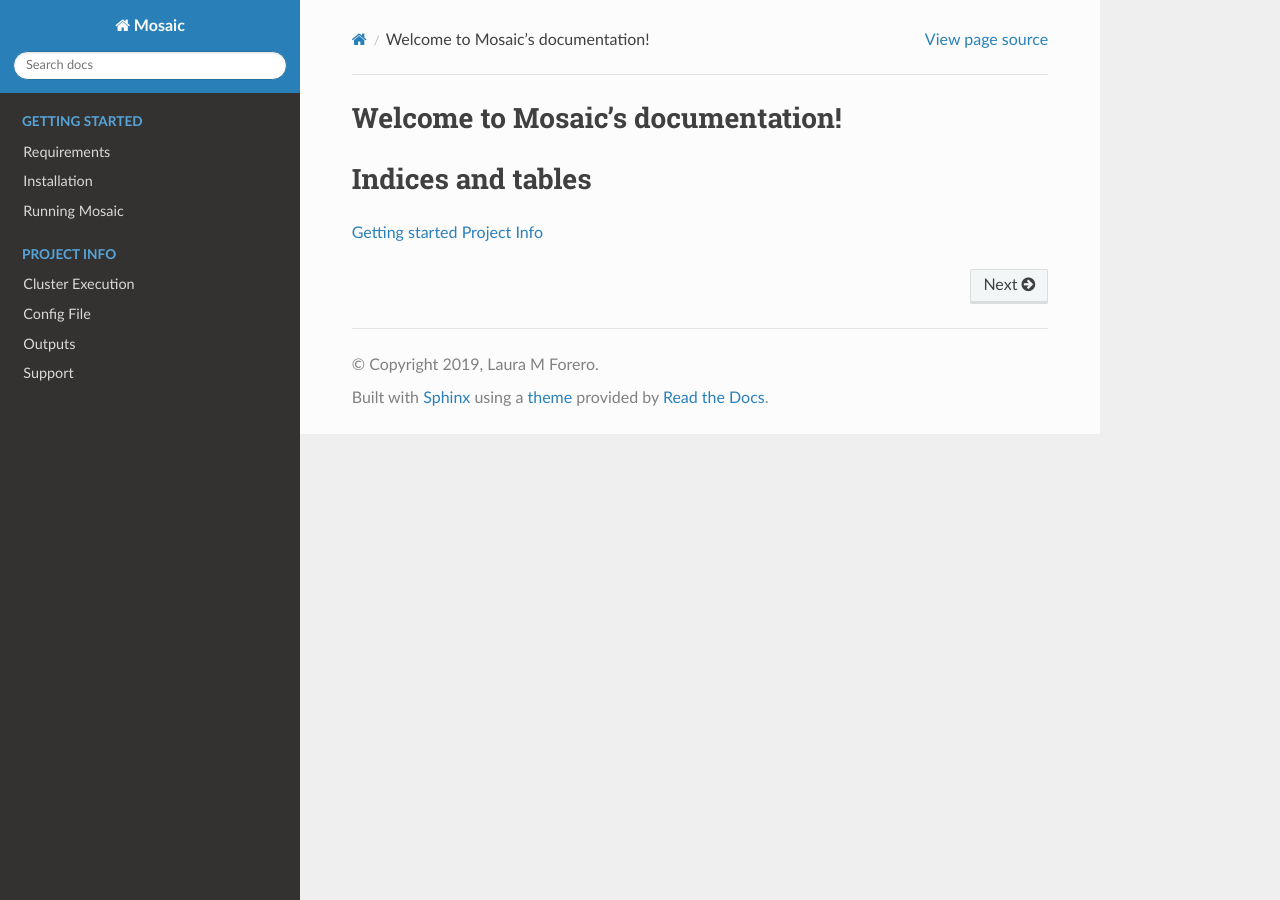
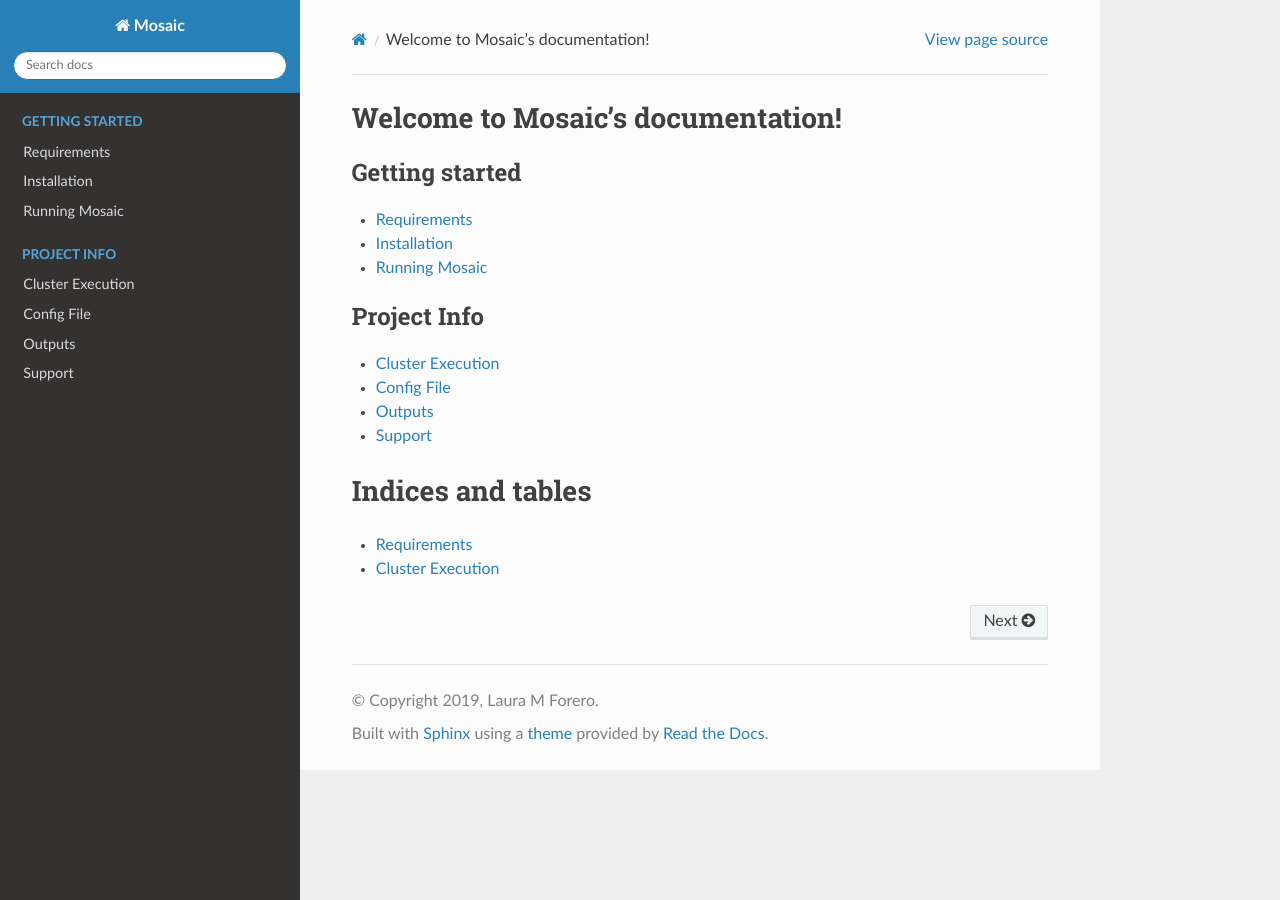
Before and after one commit to lauramilena3/Mosaic, a Sphinx documentation site: the page built from docs/index.rst, in a window 1280 px wide. Built offline with Sphinx 7.4.7 and the Read the Docs theme 2.0.0, drawn with Linux system fonts in a browser that asks for light colours.

Commit message:
update manual

```diff
--- a/docs/getting_started/userGuide.rst
+++ b/docs/getting_started/userGuide.rst
@@ -1,3 +1,5 @@
+.. _getting_started:
+
 Requirements
 ============
 
--- a/docs/index.rst
+++ b/docs/index.rst
@@ -27,5 +23,5 @@
 Indices and tables
 ==================
 
-:ref:`getting_started`
-:ref:`project_info`
+* :ref:`getting_started`
+* :ref:`project_info`
--- a/docs/project_info/support.rst
+++ b/docs/project_info/support.rst
@@ -1,3 +1,5 @@
+.. _project_info:
+
 Cluster Execution
 =================
 
```
Also changed, not shown: other parts of docs/index.rst (+0 -4 lines), 9 other files.
